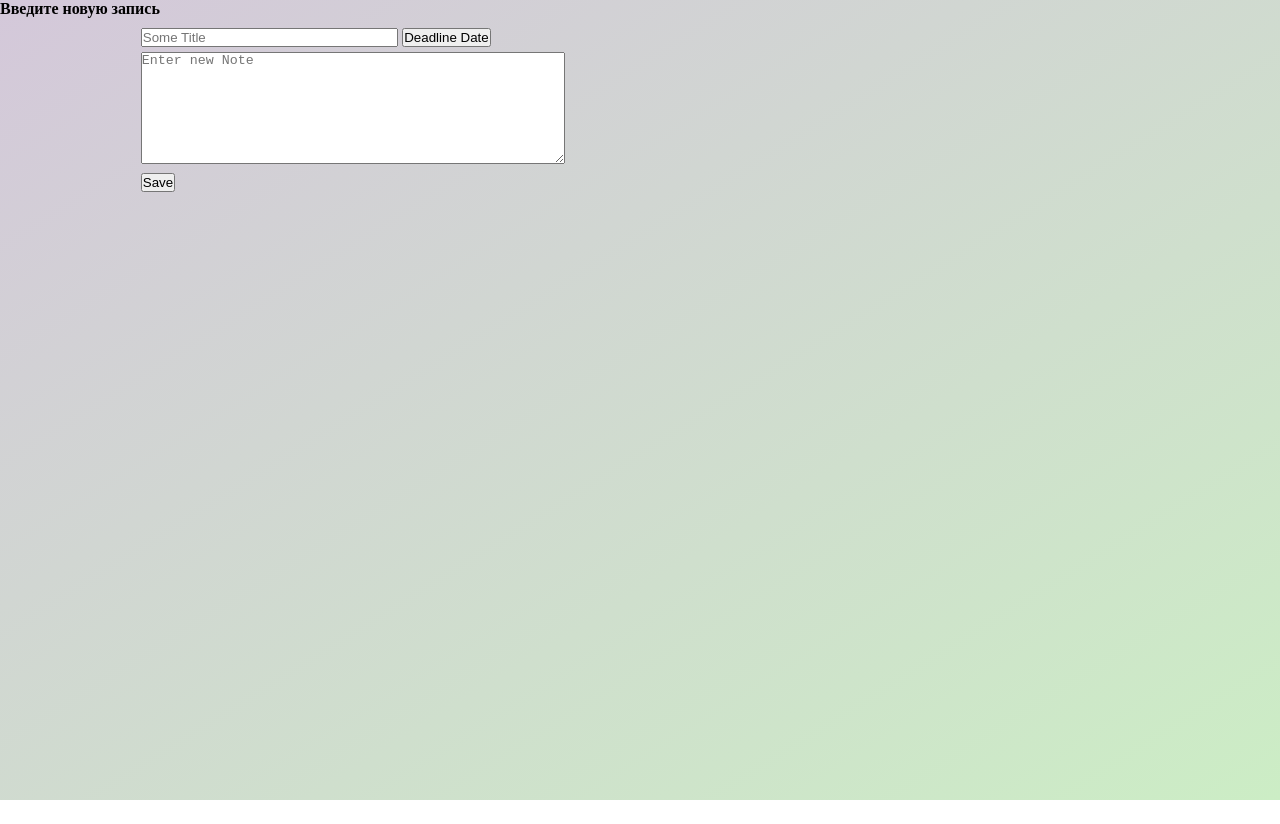
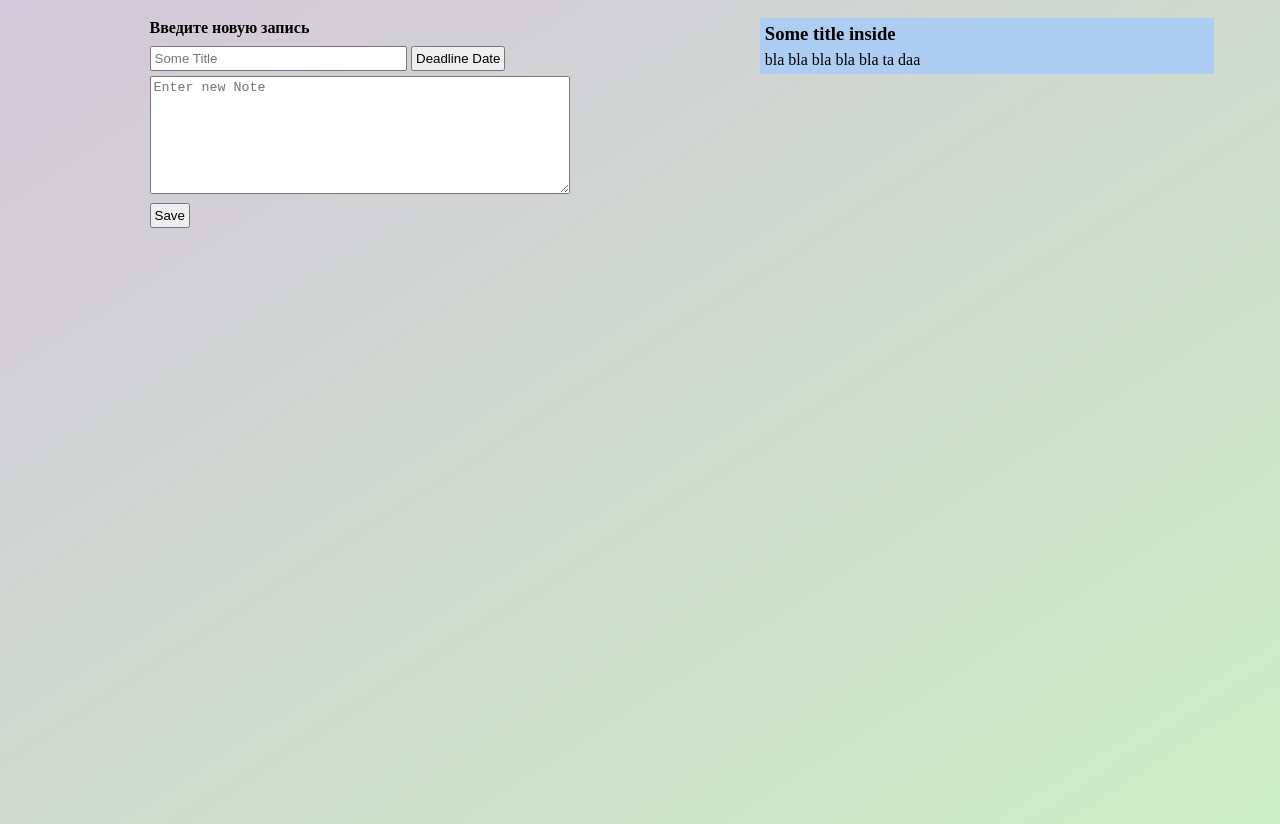
Before and after one commit to MrOlegKravchenko/Task1, a website: page App/Client/public/second.html in a window 1280 px wide. Before the commit the page ends 800 px from the top, so only its background shows below. Drawn offline with Linux system fonts and the light colour scheme; files that its build step writes are made by us from their sources.

Commit message:
delete unused jsFile, add sketch of form, try totie up Hello.js in ServerApp file

```diff
--- a/App/Client/public/css/form.css
+++ b/App/Client/public/css/form.css
@@ -2,9 +2,8 @@
         /* CSS Document */
 * {
     margin: 0;
-    padding: 0;
+    padding: 3px;
 }
-
 body {
     background: linear-gradient(to bottom right, #D4C8DA, #CCEDC5);
 }
@@ -17,6 +16,10 @@
 
 main {
     width: 55%;
+}
+
+b {
+    padding: 20%;
 }
 
 .user-form {
@@ -41,3 +44,10 @@
 aside {
     width: 45%;
 }
+
+.sticer-form {
+    width: 80%;
+    padding: 2px;
+    margin: 0 auto;
+    background-color: rgb(174, 205, 243);
+}
--- a/App/Client/public/js/Hello.js
+++ b/App/Client/public/js/Hello.js
@@ -24,9 +24,12 @@
 function fx(event){
     event.preventDefault();
     console.log(event)
-    var txt =  document.getElementById("txtCopy").value;
-    console.log(txt)
-    document.getElementById("txtPaste").innerText = txt ;
+    var noteTitle =  document.getElementById("user-title").value;
+    var noteText =  document.getElementById("user-text").value;
+    console.log(title)
+    console.log(text)
+    document.getElementById("sticer-title").innerText = noteTitle;
+    document.getElementById("sticer-text").innerText = noteText;
 }
 
 
--- a/App/Client/public/js/scr.js
+++ /dev/null
@@ -1 +0,0 @@
-scr="D:/Tasks/Hello.js";
--- a/App/Client/public/second.html
+++ b/App/Client/public/second.html
@@ -15,13 +15,19 @@
         <main>
             <b>Введите новую запись</b>
             <form action="index.html" method="post" class="user-form">
-                <input class="form-title form-elem newTitle" placeholder="Some Title"></input>
+                <input class="form-title form-elem" id="user-title" placeholder="Some Title"></input>
                 <button class=" btnDeadline" id="deadline">Deadline Date</button>
-                <textarea class="form-text form-elem newNote" id="txtCopy" placeholder="Enter new Note"></textarea>
+                <textarea class="form-text form-elem" id="user-text" placeholder="Enter new Note"></textarea>
                 <button class="btnSave" id="btn">Save</button>
             </form>
         </main>
-        <aside></aside>
+        <script src="js/Hello.js"></script>
+        <aside>
+            <form class="sticer-form">
+                <h3 id="sticer-title">Some title inside</h3>
+                <p id="sticer-text">bla bla bla bla bla ta daa</p>
+            </form>
+        </aside>
     </div>
 </body>
 </html>
--- a/App/Server/ServerApp.js
+++ b/App/Server/ServerApp.js
@@ -14,6 +14,10 @@
     res.sendFile(path.join(__dirname,'../Client/public/second.html'));
 });
 
+app.get('/',function(req,res){
+    res.sendFile(path.join(__dirname,'../Client/public/js/Hello.js'));
+});
+
 app.listen(port, ()=>{
     console.log('server is up now. Check out port ' + port);
 });
```
